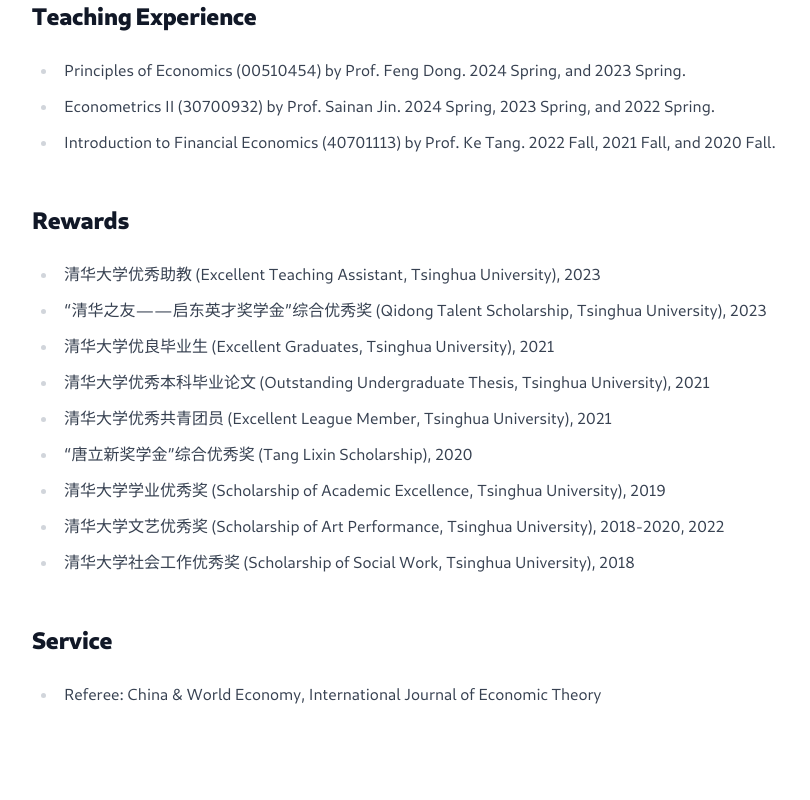
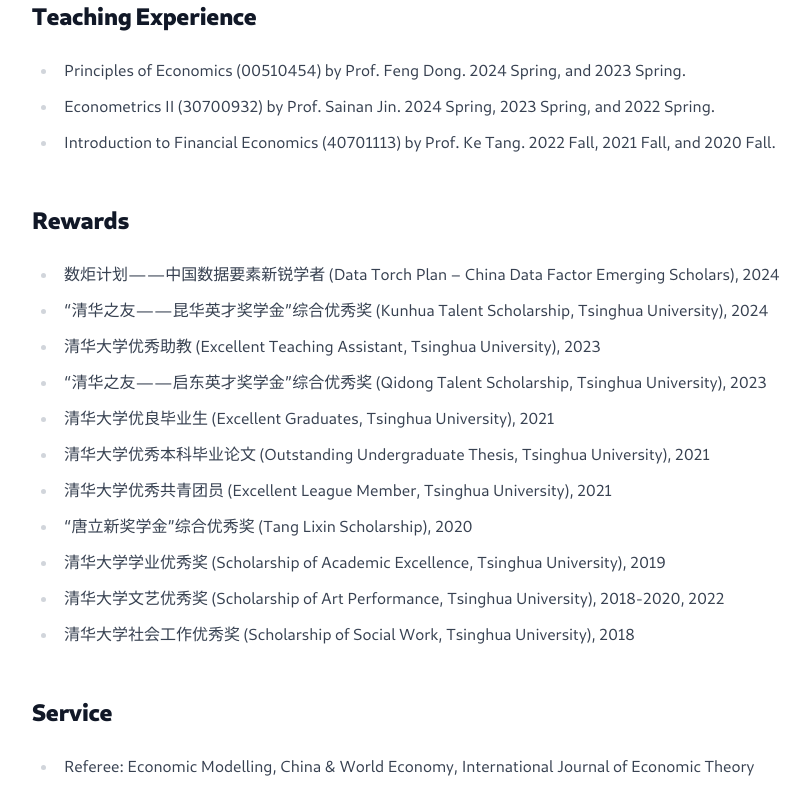
Before and after one commit to lijinpu/lijinpu.github.io, a Next.js app: page /cv in a window 1280 px wide. Shown: the part 1253-2053 px from the top of the page, without its empty margins (232-1042 px from the left). Before the commit the page ends 1981 px from the top, so only its background shows below. Built offline with nearby package versions, Linux system fonts and the light colour scheme.

Commit message:
auto update

```diff
--- a/pages/cv.tsx
+++ b/pages/cv.tsx
@@ -87,6 +87,12 @@
         <h2>Rewards</h2>
         <ul>
         <li>
+        数炬计划——中国数据要素新锐学者 (Data Torch Plan – China Data Factor Emerging Scholars), 2024
+        </li>
+        <li>
+        “清华之友——昆华英才奖学金”综合优秀奖 (Kunhua Talent Scholarship, Tsinghua University), 2024
+        </li>
+        <li>
         清华大学优秀助教 (Excellent Teaching Assistant, Tsinghua University), 2023
         </li>
         <li>
@@ -117,7 +123,7 @@
 
         <h2>Service</h2>
         <ul>
-            <li>Referee: China & World Economy, International Journal of Economic Theory</li>
+            <li>Referee: Economic Modelling, China & World Economy, International Journal of Economic Theory</li>
 
         </ul>
       </div>
--- a/pages/research.tsx
+++ b/pages/research.tsx
@@ -51,6 +51,7 @@
         Dynamic Efficiency Redux: Evidence from China. Feng Dong, <b>Jinpu Li</b>, Haoning Sun, Siqing Wang, 2023. Available at SSRN: https://ssrn.com/abstract=4642433.
         </p>
         <ul>
+            <li>Under review at<i> China & World Economy</i></li>
             <li>Presentation: the Consumer Theme Conference “Navigating Chinese Economy: A Demand Perspective” by China & World Economy</li>
         </ul>
 
```
